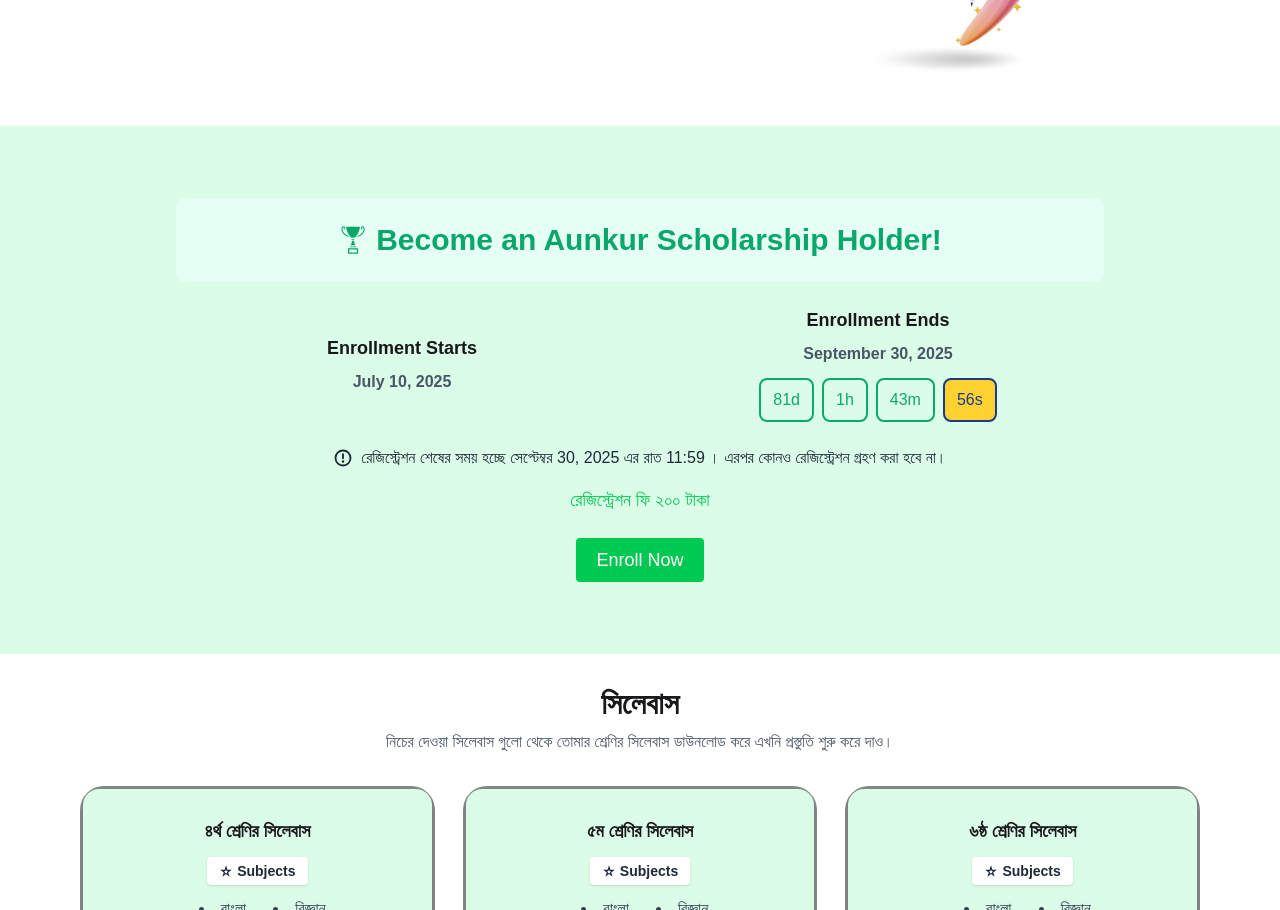
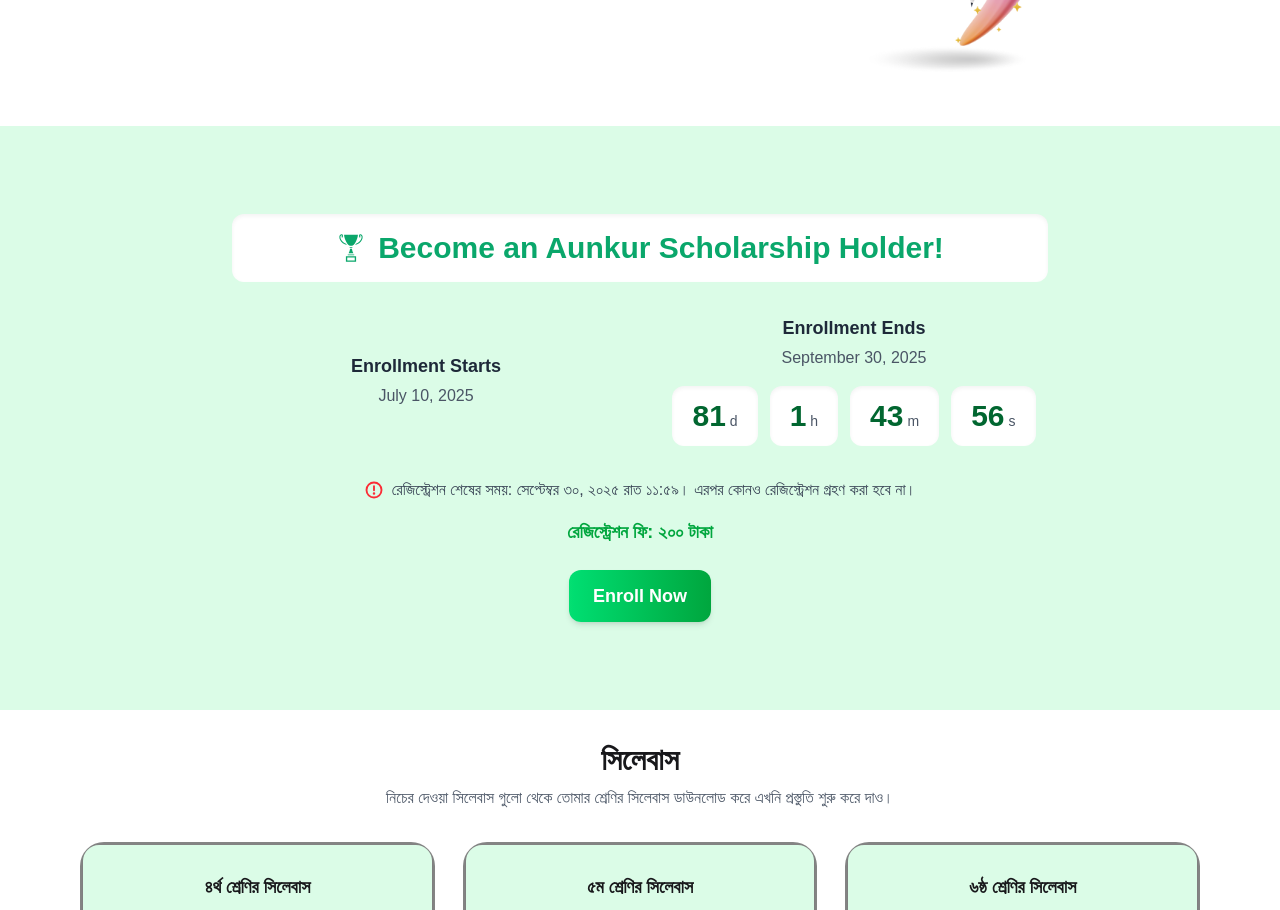
Before and after one commit to atmabdullaham/aunkur-project, a React (Vite) app: page /aunkur-scholarship in a window 1280 px wide. Shown: the part 460-1370 px from the top of the page. Built offline with nearby package versions, Linux system fonts and the light colour scheme; no server answers.

Commit message:
Change TimerJSX Component theme

```diff
--- a/src/components/aunkurScholarship/Timer.jsx
+++ b/src/components/aunkurScholarship/Timer.jsx
@@ -25,66 +25,77 @@
   const endTimeDiff = timeDiff(enrollmentEnd);
 
   return (
-    <div className="bg-green-100 px-4 py-6 sm:px-6 md:px-8 lg:px-10">
-      <div className="p-4 sm:p-6 md:p-8 lg:p-10 xl:p-12 max-w-5xl mx-auto">
-        <h2 className="text-[#0AA76B] bg-[#E5FFF5] rounded-lg p-4 sm:p-6 flex items-center justify-center gap-x-2 text-lg sm:text-2xl md:text-3xl font-bold mb-6 text-center">
-          <GiTrophyCup className="text-xl sm:text-2xl md:text-3xl" />
+    <section className="bg-green-100 px-4 py-12 sm:px-6 lg:px-8">
+      <div className="max-w-4xl mx-auto rounded-2xl p-6 sm:p-10">
+        {/* Heading */}
+        <h2 className="flex items-center justify-center gap-3 text-xl sm:text-2xl md:text-3xl font-bold text-[#0AA76B] bg-white bg-opacity-50 backdrop-blur-xl rounded-xl shadow-inner p-4 mb-8 text-center">
+          <GiTrophyCup className="text-2xl sm:text-3xl" />
           Become an Aunkur Scholarship Holder!
         </h2>
 
-        <div className="flex flex-col md:flex-row justify-between items-center gap-6">
-          <div className="text-center flex-1">
-            <h3 className="font-bold text-sm sm:text-base md:text-lg mb-2">
+        {/* Countdown */}
+        <div className="flex flex-col md:flex-row justify-between items-center gap-10">
+          {/* Start Info */}
+          <div className="text-center md:flex-1">
+            <h3 className="text-sm sm:text-base md:text-lg font-bold text-gray-800 mb-1">
               Enrollment Starts
             </h3>
-            <p className="text-xs sm:text-sm md:text-base text-gray-600 font-semibold">
+            <p className="text-xs sm:text-sm md:text-base text-gray-600 font-medium">
               July 10, 2025
             </p>
           </div>
 
-          <div className="text-center flex-1">
-            <h3 className="font-bold text-sm sm:text-base md:text-lg mb-2">
+          {/* Countdown Box */}
+          <div className="text-center md:flex-1">
+            <h3 className="text-sm sm:text-base md:text-lg font-bold text-gray-800 mb-1">
               Enrollment Ends
             </h3>
-            <p className="text-xs sm:text-sm md:text-base text-gray-600 font-semibold mb-3">
+            <p className="text-xs sm:text-sm md:text-base text-gray-600 font-medium mb-4">
               September 30, 2025
             </p>
-            <div className="flex justify-center flex-wrap gap-2 text-[#0CA96D]">
-              <span className="border-2 px-2 py-1 sm:px-3 sm:py-2 rounded-lg text-xs sm:text-sm md:text-base">
-                {endTimeDiff.days}d
-              </span>
-              <span className="border-2 px-2 py-1 sm:px-3 sm:py-2 rounded-lg text-xs sm:text-sm md:text-base">
-                {endTimeDiff.hours}h
-              </span>
-              <span className="border-2 px-2 py-1 sm:px-3 sm:py-2 rounded-lg text-xs sm:text-sm md:text-base">
-                {endTimeDiff.minutes}m
-              </span>
-              <span className="bg-amber-300 text-blue-900 border-2 px-2 py-1 sm:px-3 sm:py-2 rounded-lg text-xs sm:text-sm md:text-base">
-                {endTimeDiff.seconds}s
-              </span>
+            <div className="flex justify-center flex-wrap gap-3">
+              {[
+                { label: "d", value: endTimeDiff.days },
+                { label: "h", value: endTimeDiff.hours },
+                { label: "m", value: endTimeDiff.minutes },
+                { label: "s", value: endTimeDiff.seconds },
+              ].map((item, i) => (
+                <div
+                  key={i}
+                  className="px-4 py-2 sm:px-5 sm:py-3 bg-white bg-opacity-50 backdrop-blur-xl rounded-xl shadow-inner text-2xl sm:text-3xl font-bold text-green-800"
+                >
+                  {item.value}
+                  <span className="ml-1 text-sm text-gray-600 font-medium">
+                    {item.label}
+                  </span>
+                </div>
+              ))}
             </div>
           </div>
         </div>
 
-        <div className="mt-6">
-          <p className="text-center flex items-center justify-center gap-x-2 px-2 text-xs sm:text-sm md:text-base text-gray-800">
-            <PiWarningCircleBold className="text-base sm:text-lg md:text-xl" />
-            রেজিস্ট্রেশন শেষের সময় হচ্ছে সেপ্টেম্বর 30, 2025 এর রাত 11:59 ।
-            এরপর কোনও রেজিস্ট্রেশন গ্রহণ করা হবে না।
+        {/* Notice */}
+        <div className="mt-8">
+          <p className="text-center flex items-center justify-center gap-2 text-xs sm:text-sm md:text-base text-gray-700">
+            <PiWarningCircleBold className="text-base sm:text-lg md:text-xl text-red-500" />
+            রেজিস্ট্রেশন শেষের সময়: সেপ্টেম্বর ৩০, ২০২৫ রাত ১১:৫৯। এরপর কোনও
+            রেজিস্ট্রেশন গ্রহণ করা হবে না।
           </p>
         </div>
 
-        <p className="text-center text-green-500 mt-4 text-sm sm:text-base md:text-lg font-medium">
-          রেজিস্ট্রেশন ফি ২০০ টাকা
+        {/* Fee Info */}
+        <p className="text-center text-green-600 mt-4 text-sm sm:text-base md:text-lg font-semibold">
+          রেজিস্ট্রেশন ফি: ২০০ টাকা
         </p>
 
+        {/* Button */}
         <div className="text-center mt-6">
-          <button className="px-5 py-2 bg-green-500 hover:bg-green-600 transition-all text-white rounded text-sm sm:text-base md:text-lg w-full sm:w-auto">
+          <button className="bg-gradient-to-r from-green-400 to-green-600 hover:scale-105 transition-transform duration-300 text-white px-6 py-3 rounded-xl text-sm sm:text-base md:text-lg font-semibold shadow-md">
             Enroll Now
           </button>
         </div>
       </div>
-    </div>
+    </section>
   );
 };
 
```
